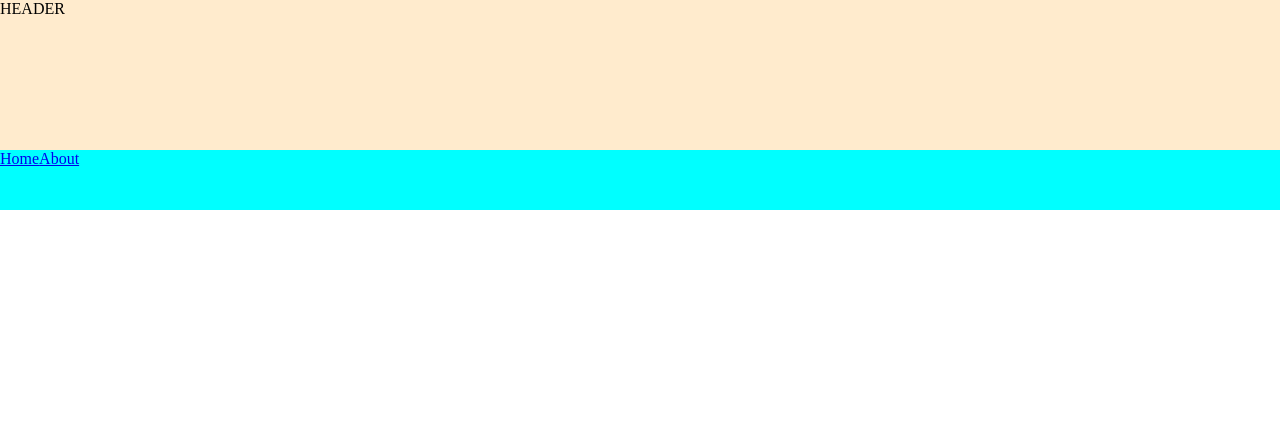
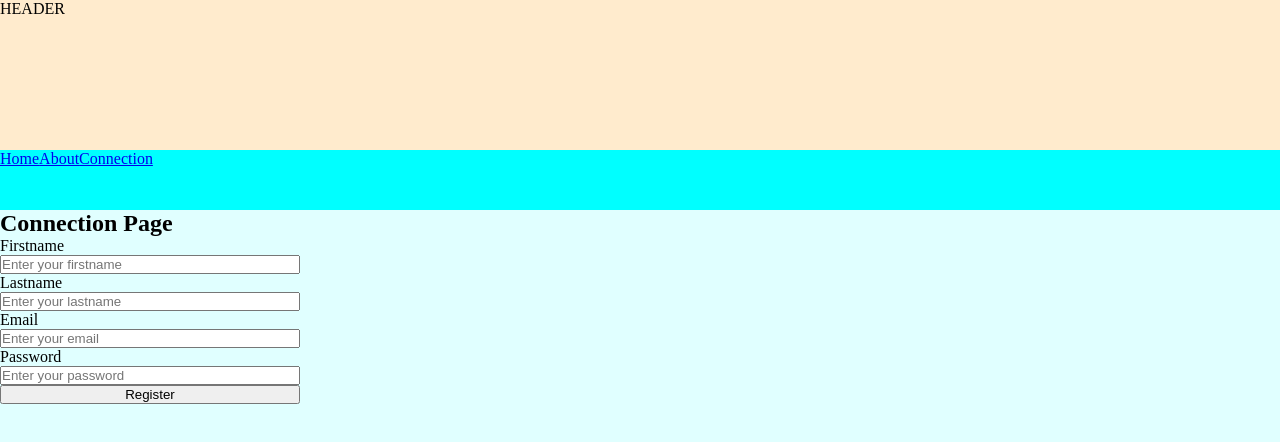
Before and after one commit to Matteus888/my-80store-frontend, a React (Vite) app: page /connect in a window 1280 px wide. Before the commit this address had no page. Shown: the top 442 px of the page. Built offline with nearby package versions, Linux system fonts and the light colour scheme.

Commit message:
Add Connection Page & Redux

```diff
--- a/package.json
+++ b/package.json
@@ -10,8 +10,10 @@
     "preview": "vite preview"
   },
   "dependencies": {
+    "@reduxjs/toolkit": "^2.5.1",
     "react": "^18.3.1",
     "react-dom": "^18.3.1",
+    "react-redux": "^9.2.0",
     "react-router-dom": "^7.1.5"
   },
   "devDependencies": {
--- a/src/App.jsx
+++ b/src/App.jsx
@@ -1,5 +1,6 @@
 import Home from "./pages/Home";
 import About from "./pages/About";
+import Connection from "./pages/Connection";
 import Header from "./components/Header";
 import Navbar from "./components/Navbar";
 
@@ -13,6 +14,7 @@ export default function App() {
       <Routes>
         <Route path="/" element={<Home />} />
         <Route path="/about" element={<About />} />
+        <Route path="/connect" element={<Connection />} />
       </Routes>
     </BrowserRouter>
   );
--- a/src/components/Navbar.jsx
+++ b/src/components/Navbar.jsx
@@ -6,6 +6,7 @@ export default function Navbar() {
     <nav className={styles.navbar}>
       <Link to="/">Home</Link>
       <Link to="/about">About</Link>
+      <Link to="/Connect">Connection</Link>
     </nav>
   );
 }
--- a/src/main.jsx
+++ b/src/main.jsx
@@ -2,9 +2,13 @@ import "./styles/global.css";
 import App from "./App";
 import { StrictMode } from "react";
 import { createRoot } from "react-dom/client";
+import { Provider } from "react-redux";
+import store from "./store/store";
 
 createRoot(document.getElementById("root")).render(
   <StrictMode>
-    <App />
+    <Provider store={store}>
+      <App />
+    </Provider>
   </StrictMode>
 );
--- /dev/null
+++ b/src/pages/Connection.jsx
@@ -0,0 +1,71 @@
+import styles from "../styles/Connection.module.css";
+import { useState } from "react";
+import { useDispatch } from "react-redux";
+import { login } from "../store/userReducer";
+
+export default function Connection() {
+  const [firstname, setFirstname] = useState("");
+  const [lastname, setLastname] = useState("");
+  const [email, setEmail] = useState("");
+  const [password, setPassword] = useState("");
+
+  const dispatch = useDispatch();
+
+  const handleSubmit = async () => {
+    try {
+      const res = await fetch("http://localhost:3000/users/register", {
+        method: "POST",
+        headers: { "Content-Type": "application/json" },
+        credentials: "include",
+        body: JSON.stringify({ firstname, lastname, email, password }),
+      });
+
+      if (res.ok) {
+        const data = await res.json();
+        console.log(data);
+        dispatch(login({ firstname: data.user.firstname, lastname: data.user.lastname, publicId: data.user.publicId }));
+      }
+    } catch (error) {
+      console.error("Error during login:", error);
+    }
+  };
+
+  return (
+    <div className={styles.main}>
+      <h2>Connection Page</h2>
+      <div>
+        <form action="submit" onSubmit={async (e) => e.preventDefault()} className={styles.inputContainer}>
+          <label htmlFor="firstname">Firstname</label>
+          <input
+            type="text"
+            id="firstname"
+            placeholder="Enter your firstname"
+            value={firstname}
+            onChange={(e) => setFirstname(e.target.value)}
+          />
+          <label htmlFor="lastname">Lastname</label>
+          <input
+            type="text"
+            id="lastname"
+            placeholder="Enter your lastname"
+            value={lastname}
+            onChange={(e) => setLastname(e.target.value)}
+          />
+          <label htmlFor="email">Email</label>
+          <input type="email" id="email" placeholder="Enter your email" value={email} onChange={(e) => setEmail(e.target.value)} />
+          <label htmlFor="password">Password</label>
+          <input
+            type="password"
+            id="password"
+            placeholder="Enter your password"
+            value={password}
+            onChange={(e) => setPassword(e.target.value)}
+          />
+          <button type="submit" onClick={handleSubmit}>
+            Register
+          </button>
+        </form>
+      </div>
+    </div>
+  );
+}
--- /dev/null
+++ b/src/store/store.js
@@ -0,0 +1,10 @@
+import { configureStore } from "@reduxjs/toolkit";
+import userReducer from "./userReducer";
+
+const store = configureStore({
+  reducer: {
+    user: userReducer,
+  },
+});
+
+export default store;
--- /dev/null
+++ b/src/store/userReducer.js
@@ -0,0 +1,24 @@
+import { createSlice } from "@reduxjs/toolkit";
+
+const initialState = {
+  value: {
+    firstname: null,
+    lastname: null,
+    publicId: null,
+  },
+};
+
+export const userSlice = createSlice({
+  name: "user",
+  initialState,
+  reducers: {
+    login: (state, action) => {
+      state.value.firstname = action.payload.firstname;
+      state.value.lastname = action.payload.lastname;
+      state.value.publicId = action.payload.publicId;
+    },
+  },
+});
+
+export const { login } = userSlice.actions;
+export default userSlice.reducer;
--- /dev/null
+++ b/src/styles/Connection.module.css
@@ -0,0 +1,11 @@
+.main {
+  background-color: lightcyan;
+  width: 100%;
+  min-height: 200vh;
+}
+
+.inputContainer {
+  display: flex;
+  flex-direction: column;
+  width: 300px;
+}
```
Also changed, not shown: 1 other file (tests, documents, lock files or other folders).
